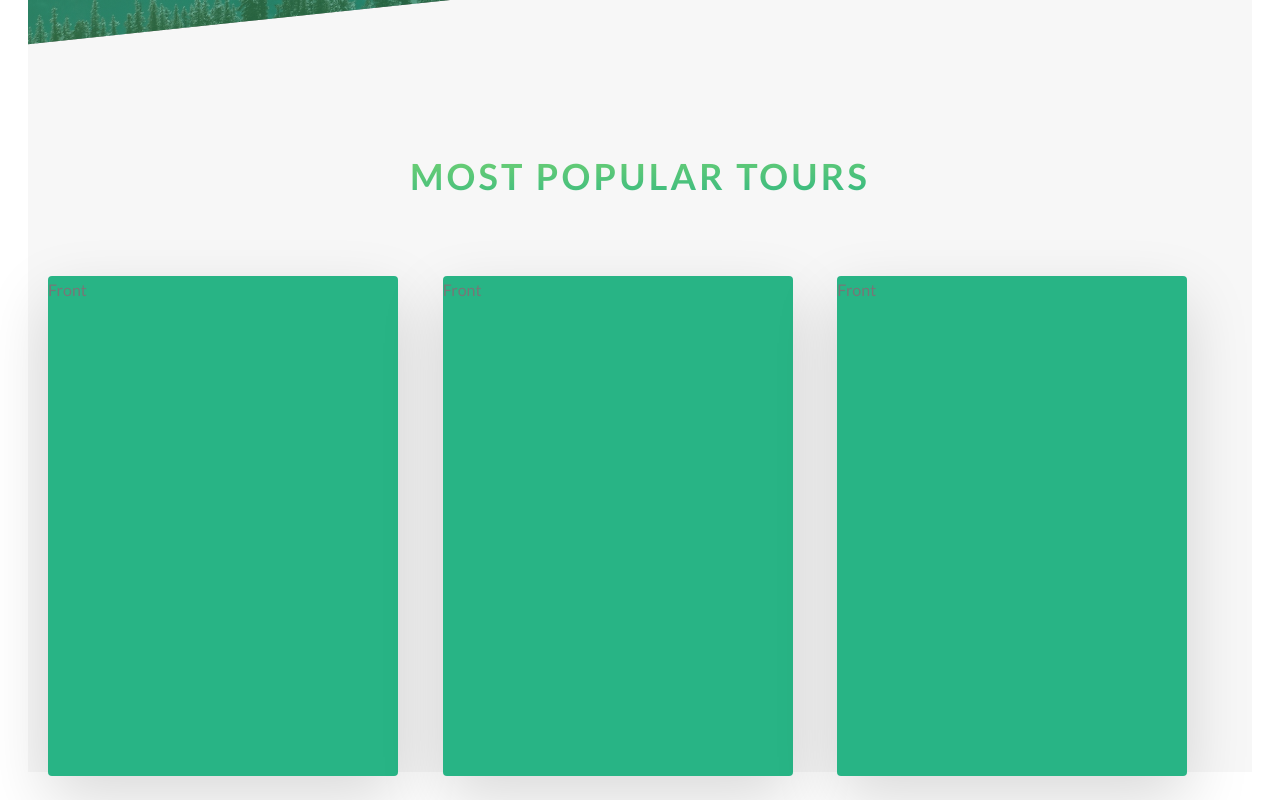
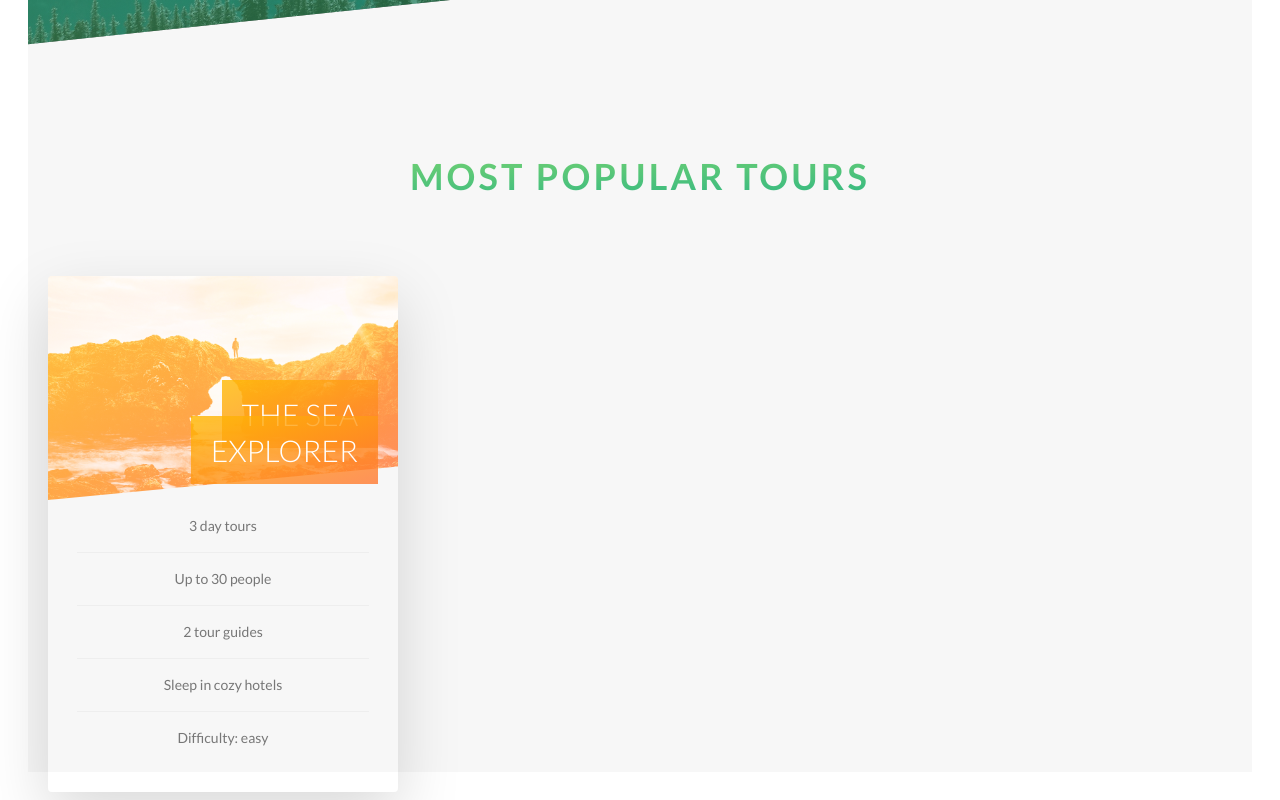
Before and after one commit to aliehyaie/next-natours, a Next.js app: page / in a window 1280 px wide. Shown: the part 2160-2960 px from the top of the page. Built offline with nearby package versions, Linux system fonts and the light colour scheme.

Commit message:
create tour card front part

```diff
--- a/src/components/TourCard/TourCard.tsx
+++ b/src/components/TourCard/TourCard.tsx
@@ -1,11 +1,17 @@
 import React from 'react';
 
-const TourCard: React.FC<{ className?: string, type?: 'primary' | 'secondary' | 'tertiary' }> = ({
-                                                                                                     className = '',
-                                                                                                     type = 'primary'
-                                                                                                 }) => {
-    const sideClasses = 'h-[31.25rem] transition-all duration-700 min-w-[350px] absolute top-0 left-0 backface-hidden ease shadow-[0_1.5rem_4rem_rgba(0,0,0,0.15)] rounded'
-    console.log(type+'-gradient','secondary-gradient');
+const TourCard: React.FC<{
+    className?: string, type?: 'primary' | 'secondary' | 'tertiary',
+    title: string, facilities: string[]
+}> = ({
+          className = '',
+          type = 'primary',
+          title,
+          facilities
+      }) => {
+    const sideClasses = 'h-[32.25rem] transition-all ' +
+        'duration-700 min-w-[350px] absolute top-0 left-0' +
+        ' backface-hidden ease shadow-[0_1.5rem_4rem_rgba(0,0,0,0.15)] rounded overflow-hidden'
 
     return (
         <div
@@ -15,11 +21,34 @@ const TourCard: React.FC<{ className?: string, type?: 'primary' | 'secondary' |
             w-full
             perspective-[93.75rem]
            ${className}`}>
-            <div className={`${sideClasses} bg-primaryDark group-hover:-rotate-y-180`}>
-                Front
+            <div className={`${sideClasses} group-hover:-rotate-y-180`}>
+                <div
+                    style={{
+                        clipPath: 'polygon(0 0, 100% 0, 100% 85%, 0 100%)',
+                        backgroundImage: type === 'primary' ?
+                            "linear-gradient(to right bottom, #ffb900 , #ff7730), url('/img/nat-5.jpg')" :
+                            type === 'secondary' ? "linear-gradient(to right bottom, #7ed56f , #28b485), url('/img/nat-6.jpg')" :
+                                "linear-gradient(to right bottom, #2998ff , #5643fa), url('/img/nat-7.jpg')"
+                    }}
+                    className={`bg-cover h-56
+                    bg-blend-screen
+                 ${type === 'primary' ? '' : ''}`}/>
+                <h4 className='text-3xl font-light uppercase text-white absolute text-right
+                 w-9/12 top-[120px] right-5'>
+                    <span
+                        className={`py-4 px-5 box-decoration-clone ${type === 'primary' ? 'bg-gradient-to-br from-secondaryLight/80 to-secondaryDark/80' : ''}`}>
+                        {title}
+                    </span>
+                </h4>
+                <div className=''>
+                    <ul className='list-none w-5/6 m-auto'>
+                        {facilities.map((facility, index) => <li className='text-center text-sm p-4 [&:not(:last-child)]:border-b border-grey-light2 ' key={index}>{facility}</li>)}
+                    </ul>
+                </div>
             </div>
-            <div className={`${sideClasses} ${type === 'primary' ? 'primary-gradient' : type==='secondary' ? 'secondary-gradient'
-                : 'tertiary-gradient'}
+            <div
+                className={`${sideClasses} ${type === 'primary' ? 'primary-gradient' : type === 'secondary' ? 'secondary-gradient'
+                    : 'tertiary-gradient'}
                   rotate-y-180 group-hover:rotate-y-0`}>
                 Back
             </div>
--- a/src/pages/index.tsx
+++ b/src/pages/index.tsx
@@ -124,10 +124,20 @@ export default function Home() {
                             Most popular tours
                         </h2>
                         <div className='flex justify-between'>
-                            <TourCard type='primary' />
-                            <TourCard type='secondary'/>
+                            <TourCard
+                                title='The Sea Explorer'
+                                type='primary'
+                                facilities={[
+                                    '3 day tours',
+                                    'Up to 30 people',
+                                    '2 tour guides',
+                                    'Sleep in cozy hotels',
+                                    'Difficulty: easy'
+                                ]}
+                            />
+                  {/*          <TourCard type='secondary'/>
                             <TourCard type='tertiary'/>
-                        </div>
+                  */}      </div>
                     </Container>
                 </section>
             </main>
--- a/tailwind.config.js
+++ b/tailwind.config.js
@@ -48,15 +48,16 @@ module.exports = {
             primaryLight: '#7ed56f',
             primary: '#55c57a',
             primaryDark: '#28b485',
-            secondaryLight:'#ffb900',
-            secondaryDark:'#ff7730',
-            tertiaryLight:'#2998ff',
-            tertiaryDark:'#5643fa',
+            secondaryLight: '#ffb900',
+            secondaryDark: '#ff7730',
+            tertiaryLight: '#2998ff',
+            tertiaryDark: '#5643fa',
             text: '#777',
             transparent: 'transparent',
 
             grey: {
-                light1: '#f7f7f7'
+                light1: '#f7f7f7',
+                light2: '#eee'
             }
         },
         extend: {
@@ -128,5 +129,5 @@ module.exports = {
             }
         },
     },
-    plugins: [rotateY, perspective,backfaceVisibility],
+    plugins: [rotateY, perspective, backfaceVisibility],
 }
```
